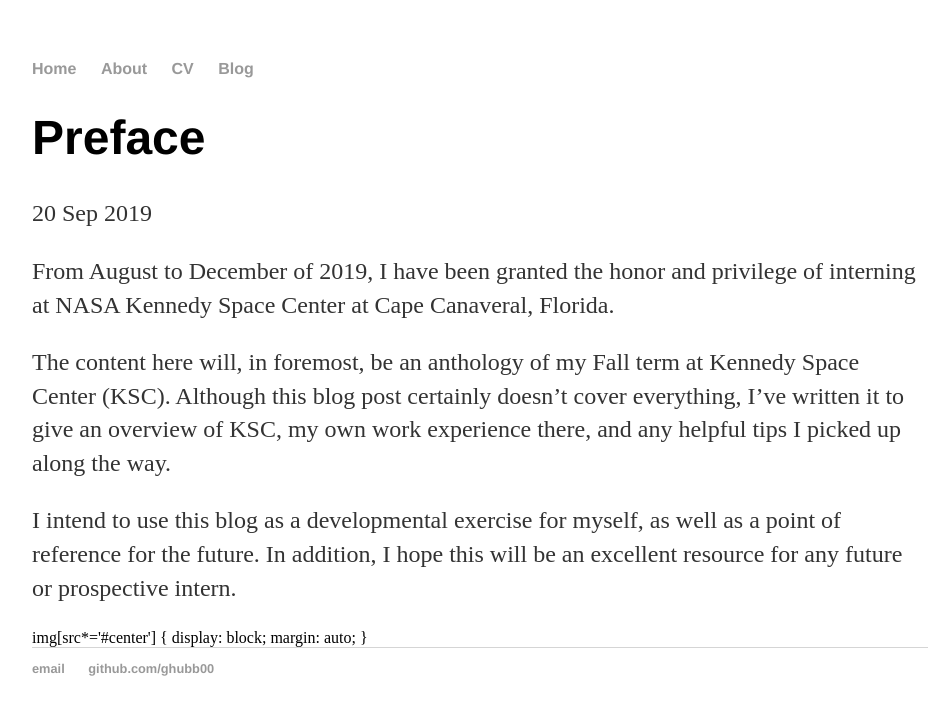
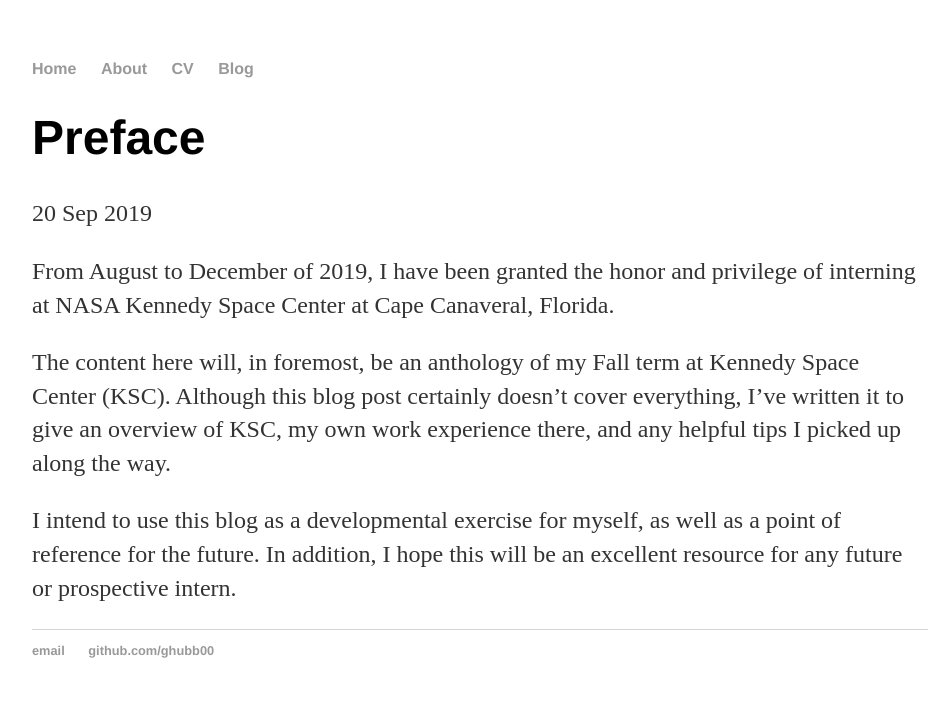
Before and after one commit to ghubb00/ghubb001.github.io, a Jekyll site: the page built from _posts/2019-09-20-Preface.md, in a window 1280 px wide. Shown: the top 715 px of the page, without its empty margins (160-1107 px from the left). Built offline with Jekyll 4.4.1, drawn with Linux system fonts in a browser that asks for light colours; our own code applies the rules of GitHub Pages for plain Markdown files.

Commit message:
Update post.html

```diff
--- a/_layouts/post.html
+++ b/_layouts/post.html
@@ -7,8 +7,3 @@ layout: default
 <div class="post">
   {{ content }}
 </div>
-
-img[src*='#center'] {
-    display: block;
-    margin: auto;
-}
```
